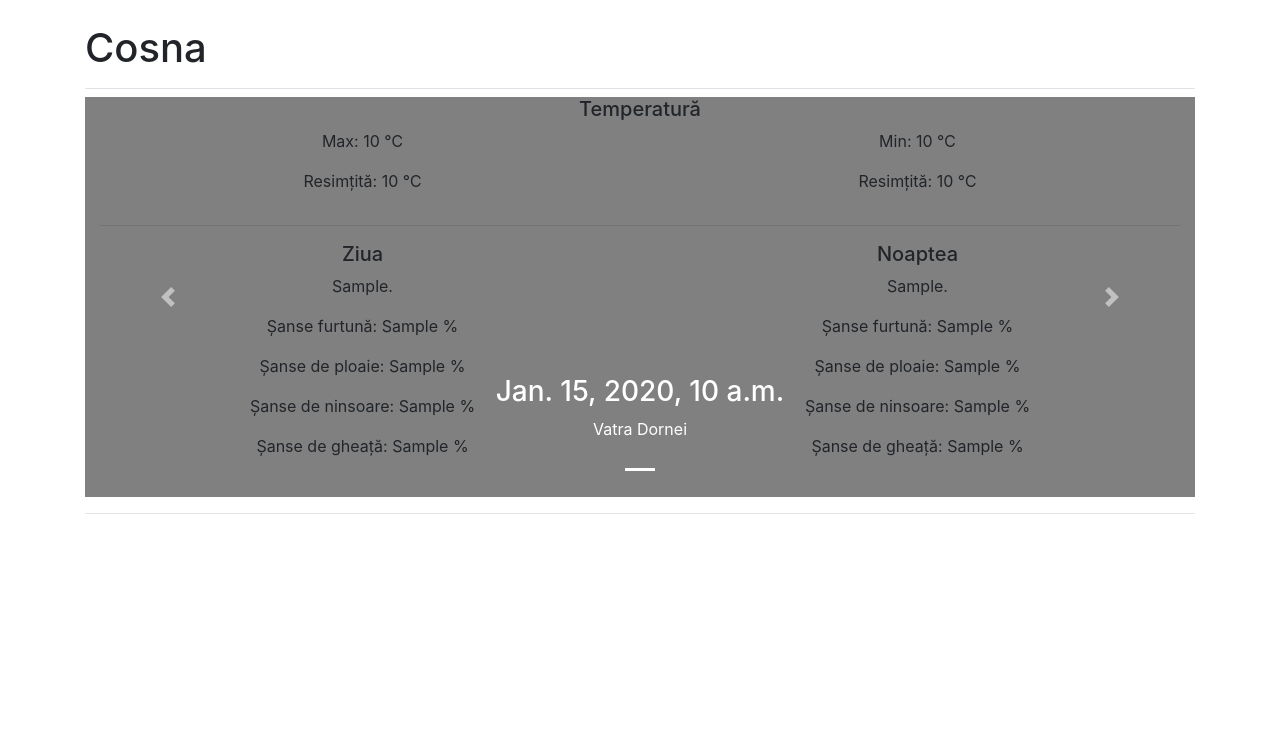
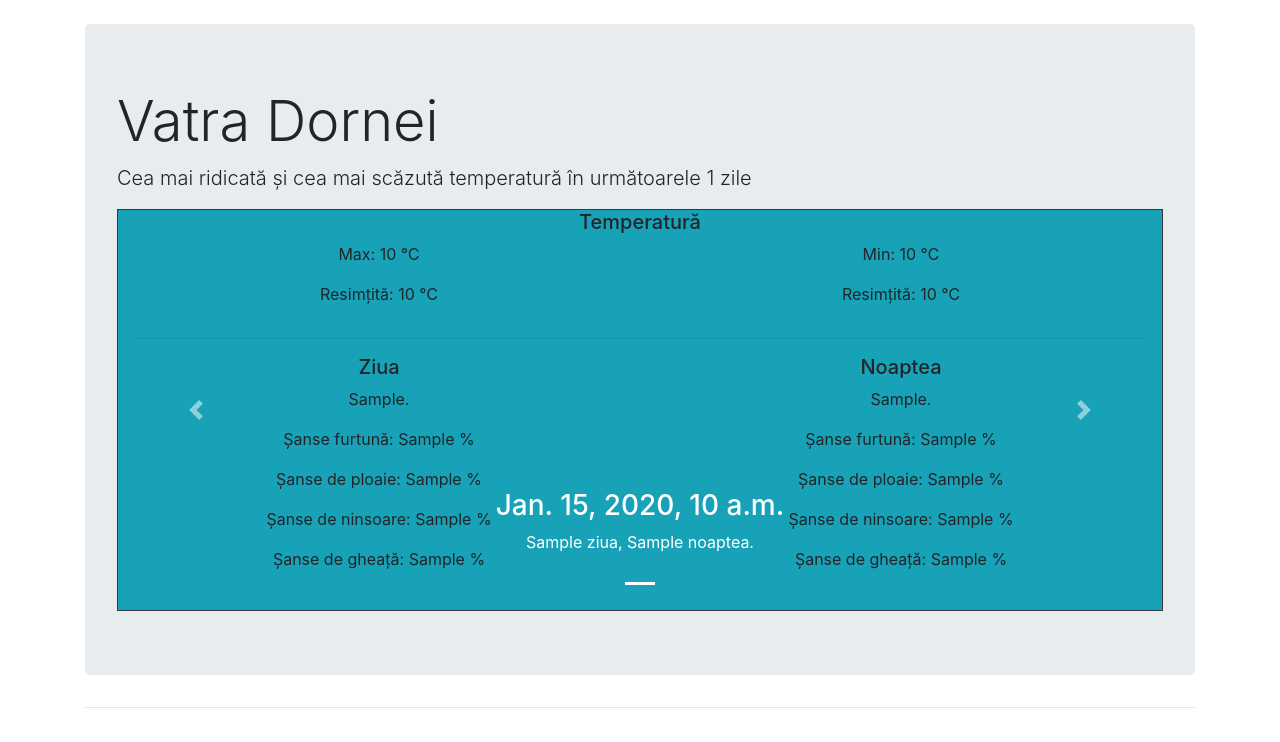
Before and after one commit to fdanci/home_weather, a Django app: template weather/templates/weather/vatra_dornei.html in a window 1280 px wide. Shown: the part 58-800 px from the top of the page. Run offline with Django 3.2, Linux system fonts and the light colour scheme; the template is opened without the code that fills it: most values are stand-ins (such as "Sample title", 1, 10 or a date in 2020); some libraries are stand-ins or nearby versions.

Commit message:
Improve page style

```diff
--- a/home_weather/settings.py
+++ b/home_weather/settings.py
@@ -13,6 +13,8 @@ https://docs.djangoproject.com/en/3.1/ref/settings/
 from pathlib import Path
 
 from decouple import config
+import os
+import django_heroku
 
 # Build paths inside the project like this: BASE_DIR / 'subdir'.
 BASE_DIR = Path(__file__).resolve().parent.parent
@@ -118,9 +120,10 @@ USE_TZ = True
 # Static files (CSS, JavaScript, Images)
 # https://docs.djangoproject.com/en/3.1/howto/static-files/
 
-import os
 STATIC_URL = '/static/'
 
 STATICFILES_DIRS = [
     os.path.join(BASE_DIR, "static"),
 ]
+
+django_heroku.settings(locals())
--- a/weather/shared/forecast.py
+++ b/weather/shared/forecast.py
@@ -22,7 +22,7 @@ class Forecast:
             self.__headline_category = self.__json_data['Headline']['Category']
         else:  # Fake data.
             self.__json_data = {'DailyForecasts': [1, 2, 3, 4, 5]}
-            self.__headline = 'Headline'
+            self.__headline = 'O săptămână destul de călduță'
             self.__headline_category = 'Headline category'
 
         # This list contains all forecast items.
--- a/weather/templates/weather/base.html
+++ b/weather/templates/weather/base.html
@@ -34,9 +34,9 @@ shrink-to-fit=no" name="viewport">
 </nav>
 
 <main class="container" role="main">
-    <div class="pb-2 mb-2 border-bottom">
-        {% block page_header %}{% endblock page_header %}
-    </div>
+<!--    <div class="pb-2 mb-2 border-bottom">-->
+<!--        {% block page_header %}{% endblock page_header %}-->
+<!--    </div>-->
     <div>
         {% block content %}{% endblock content %}
     </div>
--- a/weather/templates/weather/vatra_dornei.html
+++ b/weather/templates/weather/vatra_dornei.html
@@ -1,22 +1,17 @@
 {% extends "weather/base.html" %}
-
-{% block page_header %}
-{% if not error_message %}
-<h1 class="display-5">Cosna</h1>
-{% else %}
-<p>{{ error_message }}...</p>
-{% endif %}
-{% endblock page_header %}
 
 {% block content %}
 {% if not error_message %}
+<div class="jumbotron">
+    <h1 class="display-4">Vatra Dornei</h1>
+    <p class="lead">Cea mai ridicată și cea mai scăzută temperatură în următoarele {{ forecast_length }} zile</p>
     <div id="carouselExampleIndicators" class="carousel slide" data-ride="carousel" data-interval="false">
         <ol class="carousel-indicators">
             {% for forecast in forecast_list %}
             <li data-target="#carouselExampleIndicators" class="{% if not forloop.counter0 %}active{% endif %}"></li>
             {% endfor %}
         </ol>
-    <div class="carousel-inner">
+        <div class="carousel-inner border border-dark">
             {% for forecast in forecast_list %}
             {% if forloop.first %}
             <div class="carousel-item active">
@@ -24,7 +19,7 @@
                 <div class="carousel-item">
                     {% endif %}
                     {% if forecast %}
-                <div class="d-block h-50 w-100" style="background-color: grey;">
+                    <div class="d-block h-50 w-100 bg-info">
                         <h5 style="text-align:center;">Temperatură</h5>
                         <div class="container">
                             <div class="row">
@@ -61,7 +56,7 @@
                     {% endif %}
                     <div class="carousel-caption">
                         <h3>{{ forecast.date }}</h3>
-                    <p>Vatra Dornei</p>
+                        <p>{{ forecast.long_phrase_day }} ziua, {{ forecast.long_phrase_night }} noaptea.</p>
                     </div>
                 </div>
                 {% endfor %}
@@ -76,6 +71,8 @@
             </div>
         </div>
     </div>
+</div>
+
 <hr>
 {% endif %}
 {% endblock content %}
--- a/weather/views.py
+++ b/weather/views.py
@@ -6,7 +6,7 @@ def index(request):
     """Show home page."""
     version = '0.1'
     try:
-        forecast = Forecast('cosna', test=True)
+        forecast: Forecast = Forecast('cosna', test=True)
     except Exception as ex:
         context = {
             "error_message": ex,
@@ -20,6 +20,7 @@ def index(request):
             "min_temperature_date": forecast.min_temperature[1],
             "error_message": None,
             "forecast_length": len(forecast.forecast_list),
+            "headline": forecast.headline,
             'version': version
         }
     return render(request, 'weather/index.html', context)
--- a/weather/weather_sources/source_1.py
+++ b/weather/weather_sources/source_1.py
@@ -18,6 +18,10 @@ class Source1:
 
         response = requests.request("GET", url)
 
+        # Raise exception if no more requests for today!
+        if response.status_code == 503:
+            raise Exception('A fost depășit numărul de cereri pe ziua de azi')
+
         return response
 
     @staticmethod
```
Also changed, not shown: weather/templates/weather/cosna.html (+7 -10 lines), weather/templates/weather/index.html (+4 -3 lines), weather/tests/test_sources.py (+16 -6 lines). Lines whose indentation alone changed are shown as unchanged.
